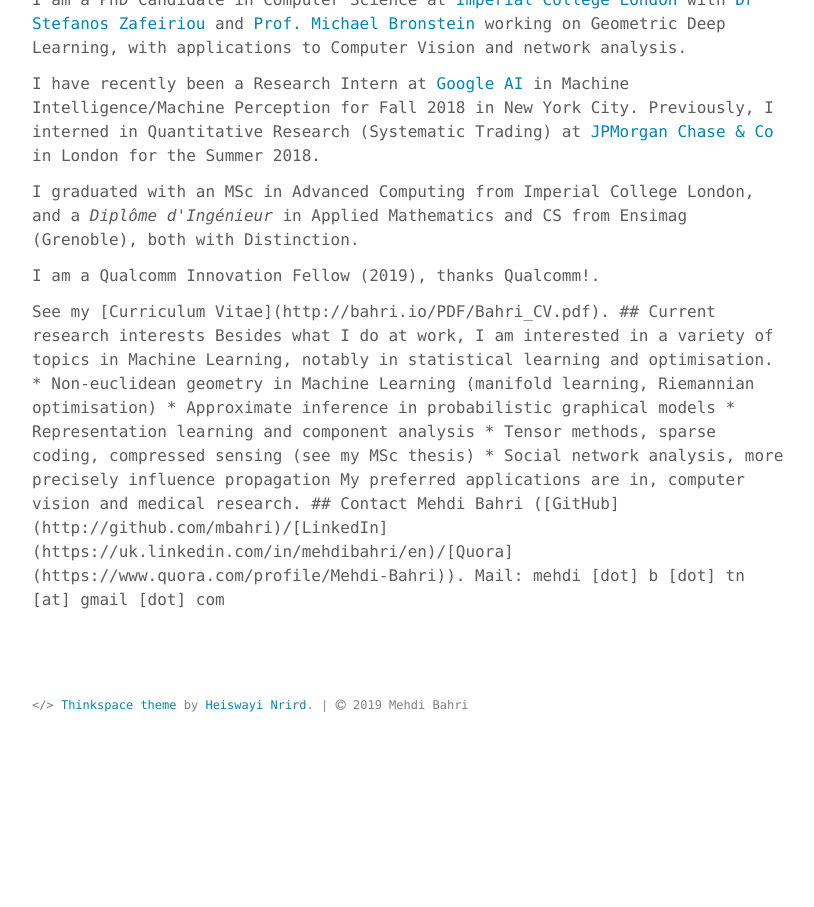
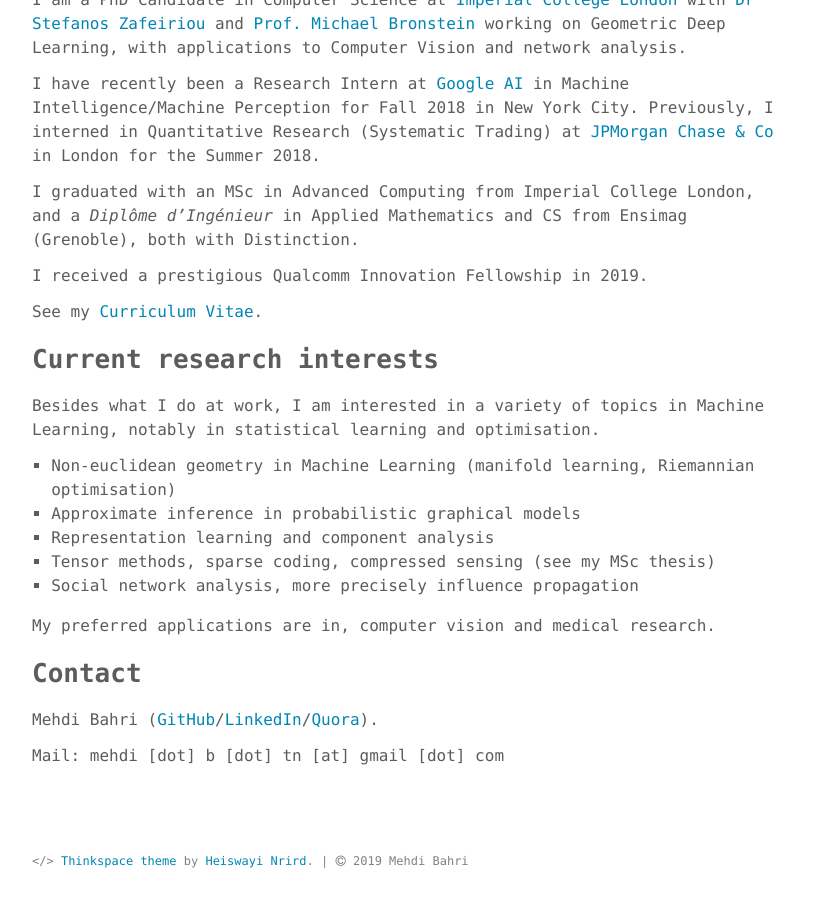
Before and after one commit to mbahri/mbahri.github.io, a Jekyll site: the page built from about.md, in a window 1280 px wide, cut to the strip 528-1438 px from the top of the page. Shown: the top 907 px of the strip, without its empty margins (232-1046 px from the left). Built offline with Jekyll 4.4.1, drawn with Linux system fonts in a browser that asks for light colours; before the commit the page ends 1290 px from its top, so only the background shows below that; part of the change alters nothing that is shown.

Commit message:
Fixed broken about page

```diff
--- a/about.md
+++ b/about.md
@@ -8,9 +8,19 @@ permalink: /about/
 
 <!-- I am a Machine Learning researcher in training and will be starting my PhD in Statistical Machine Learning at Imperial College London in October. Previously, I was a research intern at [Speechmatics (Cantab Research Ltd.)](https://www.speechmatics.com) where I worked on improving the company's recurrent neural network language models. Prior to this, I was a Data Scientist at [HarperCollins Publishers](https://www.harpercollins.co.uk) in London. I graduated with an MSc in Advanced Computing from Imperial College London, and a *Diplôme d'Ingénieur* in Applied Mathematics and CS from Ensimag (Grenoble). -->
 
-{{ site.author.bio }}
+<!-- {{ site.author.bio }} -->
 
-See my [Curriculum Vitae](http://bahri.io/PDF/Bahri_CV.pdf).<!-- or my short [Resume](http://bahri.io/PDF/Bahri_resume.pdf). -->
+I am a PhD Candidate in Computer Science at [Imperial College London]("http://www.imperial.ac.uk) with [Dr Stefanos Zafeiriou]("https://wp.doc.ic.ac.uk/szafeiri/") and [Prof. Michael Bronstein]("https://www.imperial.ac.uk/people/m.bronstein") working on Geometric Deep Learning, with applications to Computer Vision and network analysis.
+
+I have recently been a Research Intern at [Google AI]("https://ai.google/") in Machine Intelligence/Machine Perception for Fall 2018 in New York City. Previously, I interned in Quantitative Research (Systematic Trading) at [JPMorgan Chase & Co]("https://www.jpmorgan.com/") in London for the Summer 2018.
+
+I graduated with an MSc in Advanced Computing from Imperial College London, and a *Diplôme d'Ingénieur* in Applied Mathematics and CS from Ensimag (Grenoble), both with Distinction.
+
+I received a prestigious Qualcomm Innovation Fellowship in 2019.
+
+
+See my [Curriculum Vitae](http://bahri.io/PDF/Bahri_CV.pdf).
+<!-- or my short [Resume](http://bahri.io/PDF/Bahri_resume.pdf). -->
 
 ## Current research interests
 
```
